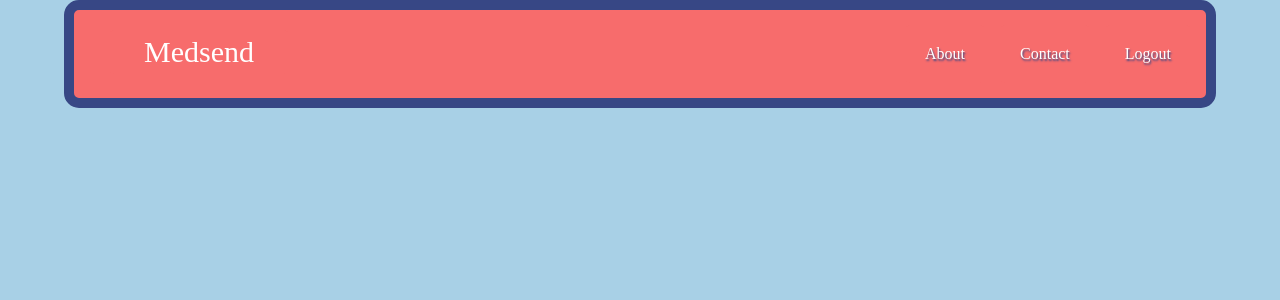
After one commit to jmurp7385/medsend, a Flask app: page /new_account in a window 1280 px wide. The commit adds this page. Shown: the top 300 px of the page. Run offline with Flask 2, Linux system fonts and the light colour scheme.

Commit message:
updates - nav updates

```diff
--- a/app/app.py
+++ b/app/app.py
@@ -51,6 +51,10 @@ def contact():
 @app.route('/about')
 def about():
   return render_template('about.html')
+
+@app.route('/new_account')
+def new_account():
+  return render_template('new_account.html')
 
 @app.route('/donor/<userid>')
 def donor(userid):
--- a/app/static/css/index.css
+++ b/app/static/css/index.css
@@ -66,7 +66,8 @@ img {
                        "title"
                        "btn_d"
                        "or"
-                       "btn_r";
+                       "btn_r"
+                       ".";
 }
 
 #or {
@@ -148,10 +149,10 @@ img {
   background-color: #374785;
   color: #f8e9a1;
   border-style: none;
-
+  font-size: 20px;
 }
 
-button {
+.button {
   width: 200px;
   height: 50px;
   background-color: #374785;
--- /dev/null
+++ b/app/templates/new_account.html
@@ -0,0 +1,19 @@
+<!DOCTYPE html>
+<html lang="en">
+<head>
+  <meta charset="UTF-8">
+  <title>MedSend</title>
+  <!-- Custom CSS -->
+  <link rel="stylesheet" href="{{ url_for('static', filename='css/style.css') }}">
+  <link rel="stylesheet" href="{{ url_for('static', filename='css/index.css') }}">
+</head>
+<body>
+ <!-- Nav Bar -->
+  <nav>
+    <ul>
+      <li class="logo"><a class="logo active" href="/">Medsend</a></li>
+      <li class="logout"><a href="/">Logout</a></li>
+      <li><a href="/contact">Contact</a></li>
+      <li><a href="/about">About</a></li>
+    </ul>
+  </nav>
```
Also changed, not shown: app/templates/index.html (+8 -6 lines), app/db/database.db.
